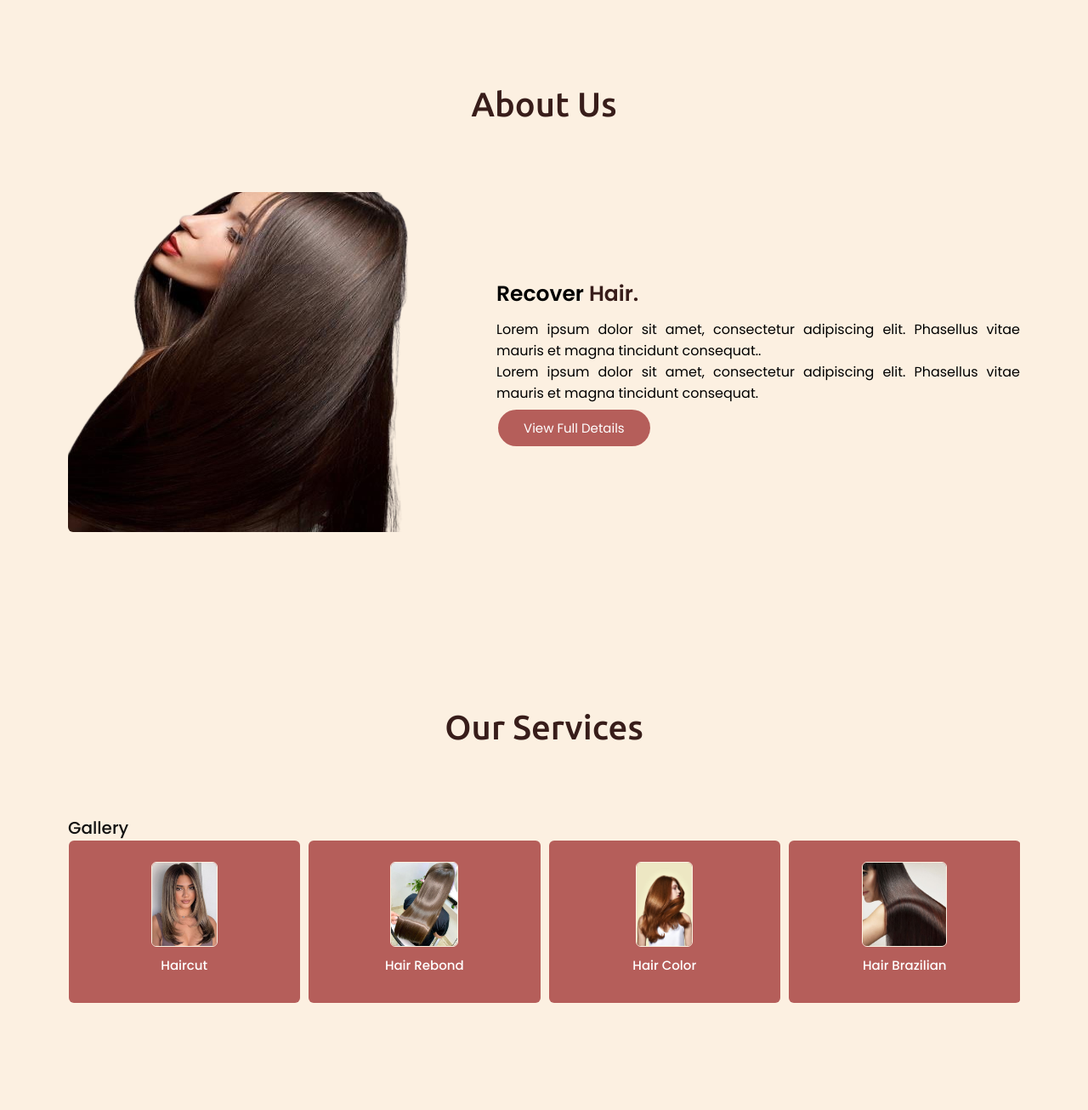
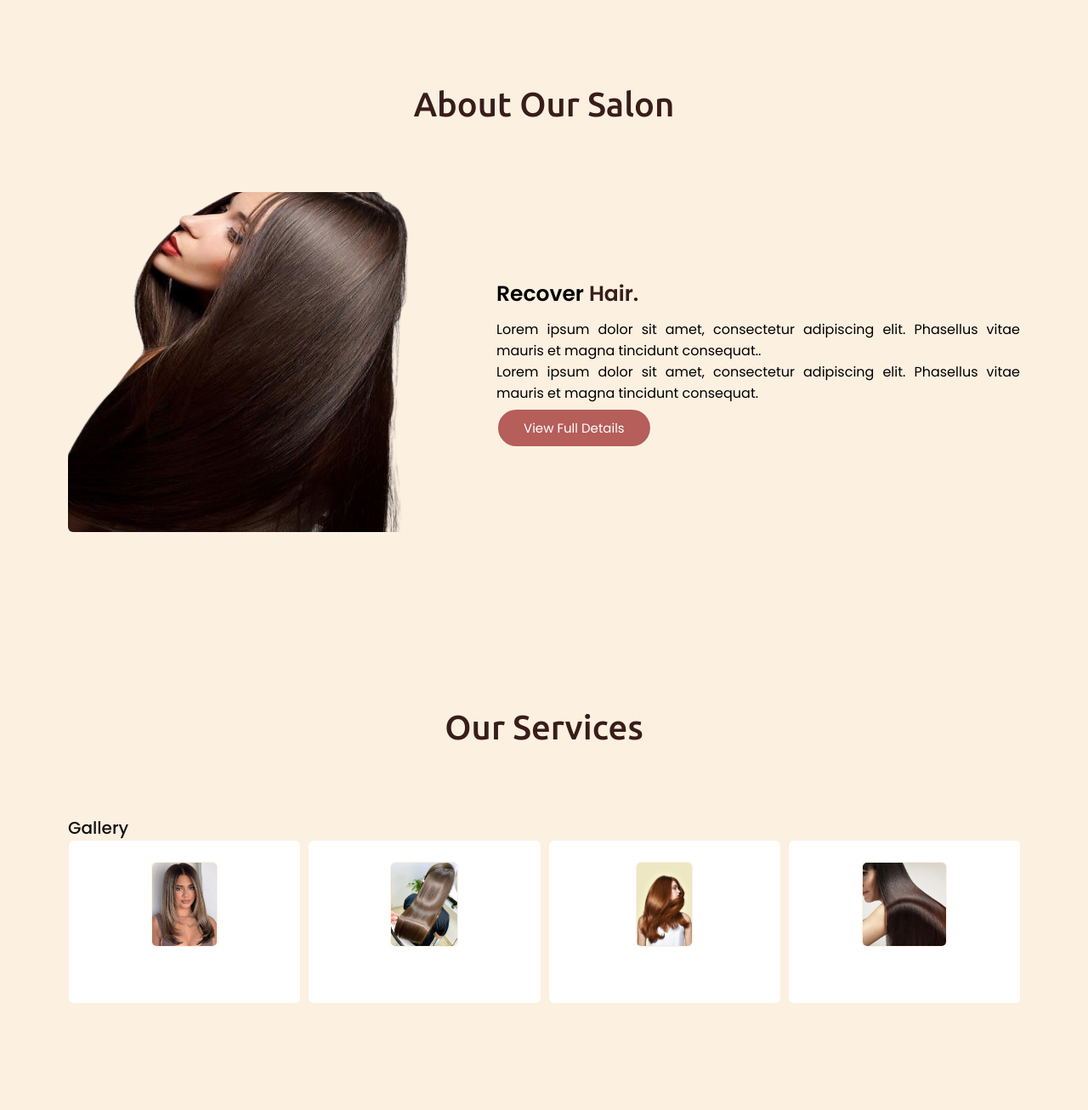
Before and after one commit to RockyBalbonys/SalonAppointmentSystem, a PHP site: page /SalonAppointmentSystem/landingpage.php in a window 1280 px wide. Shown: the part 800-2106 px from the top of the page at 85% size. Run offline with PHP 8.4, Linux system fonts and the light colour scheme; some libraries are stand-ins or nearby versions; grey boxes are pictures that could not be loaded.

Commit message:
updated css

```diff
--- a/client/landingpage.php
+++ b/client/landingpage.php
@@ -37,7 +37,7 @@ include "session.php";
             <ul class="menu">
                 <li><a href="#home">home</a></li>
                 <li><a href="#bio">about</a></li>
-                <li><a href="#activities">services</a></li>
+                <li><a href="#services">services</a></li>
                 <li><a href="#contact">contact</a></li>
             </ul>
             <div class="menu-btn">
@@ -76,7 +76,7 @@ include "session.php";
 <!--About-->
 <section class="bio" id="bio">
     <div class="width">
-        <h2 class="title">About Us</h2>
+        <h2 class="title">About Our Salon</h2>
         <div class="bio-subject">
             <div class="column left">
                 <img src="assets/hairabout2.png" alt="">
--- a/client/style.css
+++ b/client/style.css
@@ -237,7 +237,7 @@ section .title{
     font-weight: 500;
 }
 .project .card{
-    background: #b55e5a;
+    background: #ffffff;
     border-radius: 6px;
     padding: 25px 0px;
     text-align: center;
```
